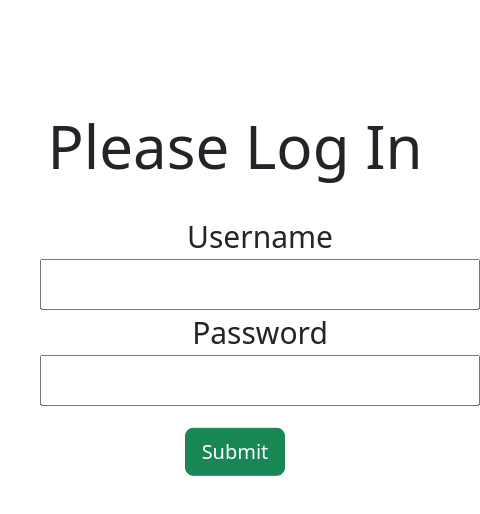
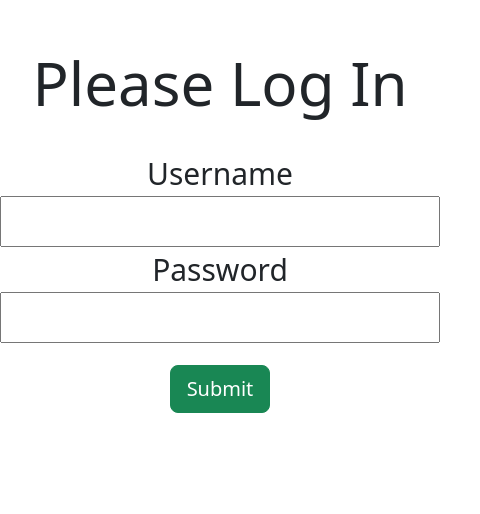
Before and after one commit to ZMichaelaK/Kazmjk, a React (Create React App) app: page /LoginPage in a window 390 px wide. Shown: the top 514 px of the page, 480 px wide, since content can reach past the window. Built offline with nearby package versions, Linux system fonts and the light colour scheme.

Commit message:
amended styling of loginpage to be centralised and responsive

```diff
--- a/src/Components/Modal and homepage/LoginPage.jsx
+++ b/src/Components/Modal and homepage/LoginPage.jsx
@@ -10,7 +10,7 @@ const LoginPage = () => {
   };
 
   return (
-    <div style={{margin: "auto", textAlign: "center", transform: "translate(40px, 30%)"}} className="login-wrapper">
+    <div style={{textAlign: "center", display: "grid", placeItems:"center", marginTop: "12%"}} className="login-wrapper">
       <h1 style={{fontSize: "60px"}}>Please Log In</h1>
       <br />
       <form style={{fontSize:"30px"}} onSubmit={handleSubmit}>
```
